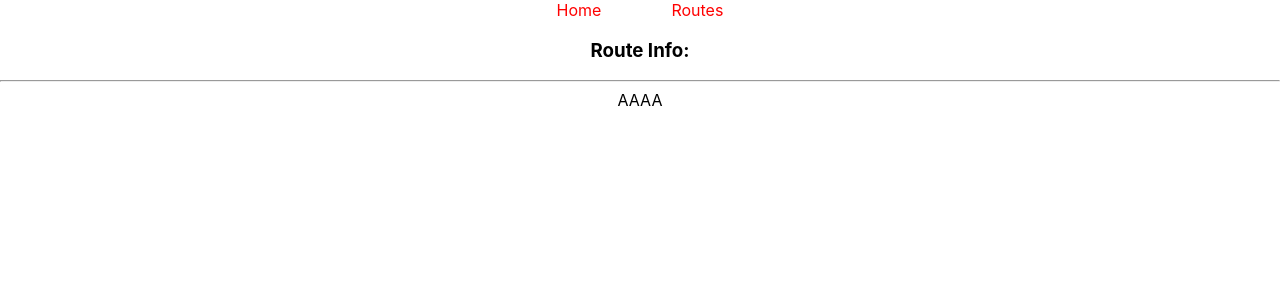
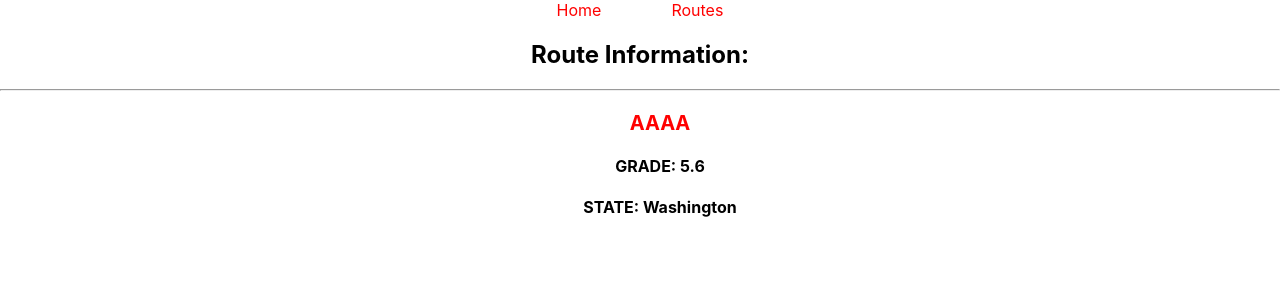
Before and after one commit to atg27/rock-route-app-031521, a React (Create React App) app: page /climbingroutes/1 in a window 1280 px wide. Shown: the top 300 px of the page. Built offline with nearby package versions, Linux system fonts and the light colour scheme; data requests are answered from the project's data file.

Commit message:
finished route container

```diff
--- a/db.json
+++ b/db.json
@@ -23,6 +23,12 @@
       "difficulty": "5.10",
       "name": "vehicular basalt",
       "id": 4
+    },
+    {
+      "state": "California",
+      "difficulty": "5.2-",
+      "name": "Dawn Wall",
+      "id": 5
     }
   ]
 }
--- a/src/containers/ClimbingRoute.js
+++ b/src/containers/ClimbingRoute.js
@@ -26,9 +26,14 @@ export default class ClimbingRoute extends Component {
 
         return (
             <div>
-                <h3>Route Info:</h3>
+                <h2>Route Information:</h2>
                 <hr/>
-                {this.state.route.name}
+                <ul>
+                    <h3 style={{color:"Red", fontSize: "20px", textTransform: "uppercase"}}>{this.state.route.name}</h3>
+                    <h4>GRADE: {this.state.route.difficulty}</h4>
+                    <h4>STATE: {this.state.route.state}</h4>
+
+                </ul>
             </div>
         )
     }
```
